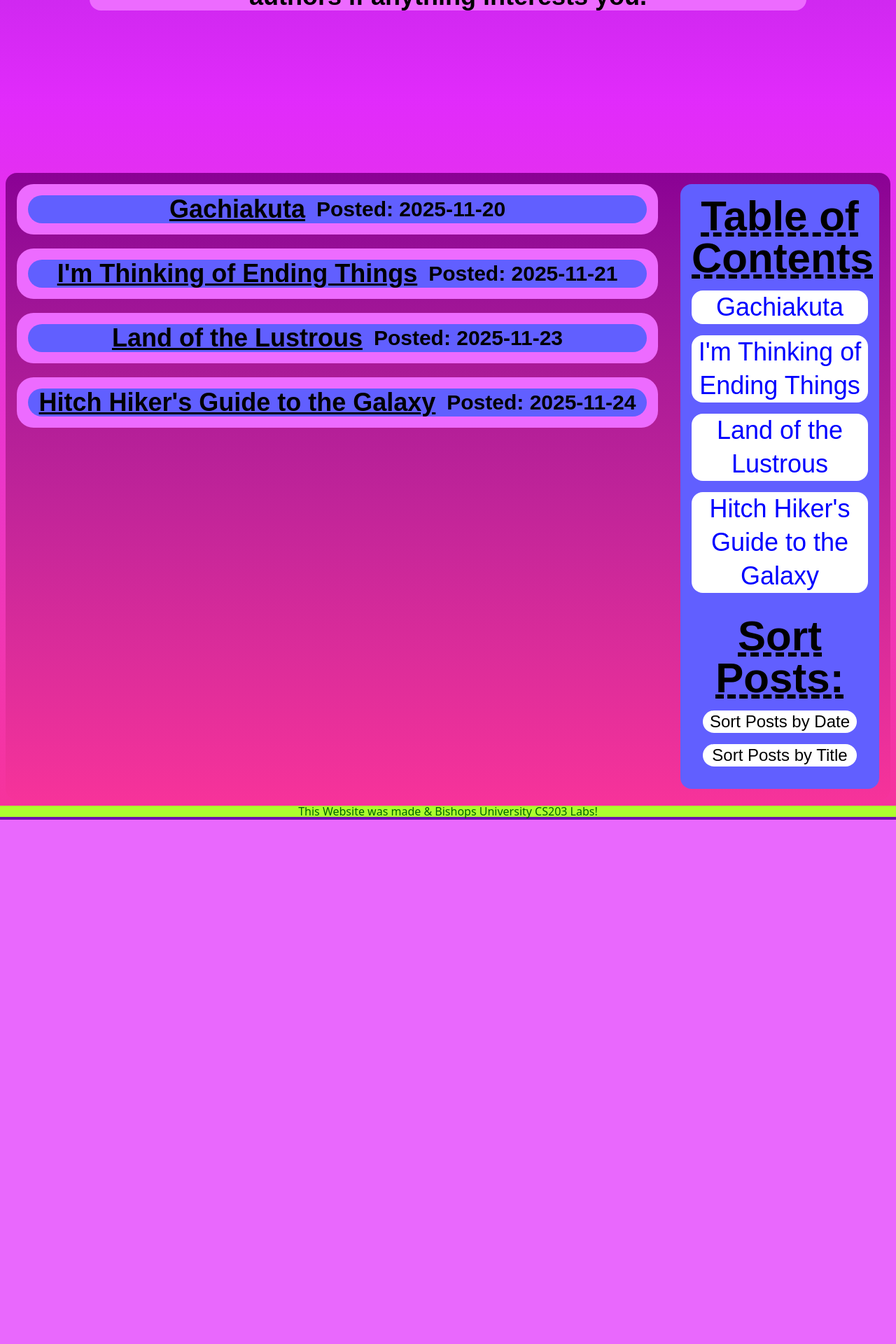
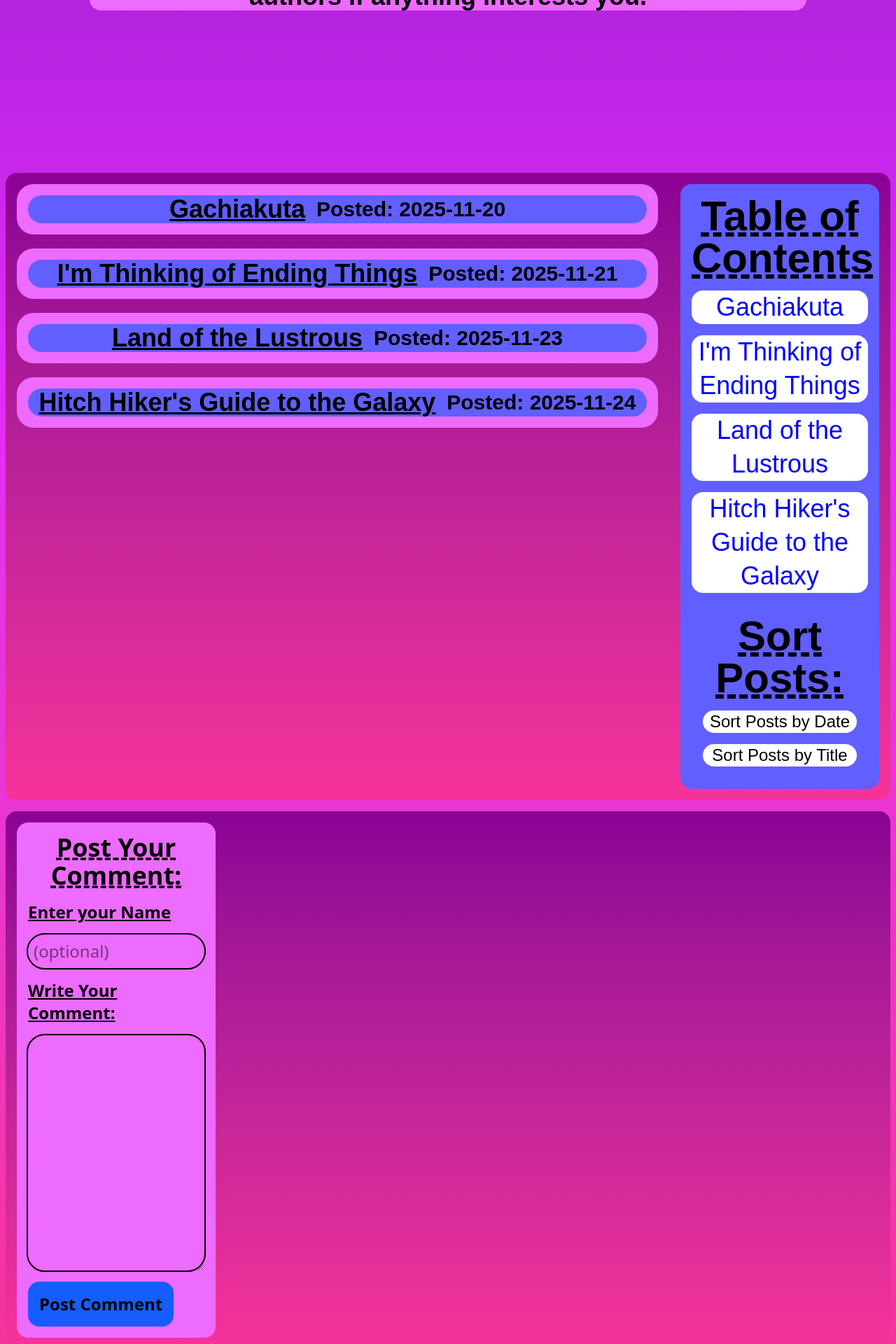
Before and after one commit to kgoudreau21/CS203, a PHP site: page /CS203/blog.php in a window 1280 px wide. Shown: the part 880-2800 px from the top of the page at 70% size. Before the commit the page ends 2051 px from the top, so only its background shows below. Run offline with PHP 8.4, Linux system fonts and the light colour scheme; some web fonts are replaced.

Commit message:
continuing Optional Part 7, created a form to add comments that sends a POST Request to blog.php

```diff
--- a/my_site/blog.php
+++ b/my_site/blog.php
@@ -257,9 +257,9 @@
 
         <!--Blog layout reference: https://www.w3schools.com/howto/howto_css_blog_layout.asp -->
         <div class="body_wrapper">
-            <!--Row Section: Contains the "Aside" and "Main" sections-->
+            <!--Row1 Section: Contains the "Aside" and "Main" sections-->
             <!--Uses flex, flex wrap, direction=(row-reverse), justify evenly for even gaps around all children-->
-            <div id="row" class="
+            <div id="row1" class="
                     flex flex-wrap flex-row-reverse justify-evenly
                     bg-gradient-to-b from-fuchsia-800 to-pink-500 rounded-2xl
                     m-2">
@@ -403,6 +403,68 @@
             </div>
         </div>
 
+        <!--Optional Part 7: comment Section-->
+        <div class="body_wrapper">
+            <!--Row2 Section: Contains the "post_comment" and "comment" sections-->
+            <!--Uses same layout as "row1" section above but mirrored-->
+            <div id="row2" class="
+                    flex flex-wrap justify-evenly
+                    bg-gradient-to-b from-fuchsia-800 to-pink-500 rounded-2xl
+                    m-2">
+                <!--post_comment Section Container-->
+                <div id="post_comment_container" class="
+                        p-4
+                        w-full lg:w-1/4
+                        flex-col items-center">
+                        <!--post_comment Section, will send POST Request containing comment to post-->
+                        <form id="post_comment" action="blog.php?page=blog.php" method="post" class="
+                                text-2xl
+                                p-4
+                                flex flex-col gap-4 content-start
+                                bg-fuchsia-400 rounded-2xl">
+                            <!--post_comment Section Title-->
+                            <legend class="
+                                    text-center
+                                    underline decoration-dashed
+                                    text-4xl font-extrabold">
+                                Post Your Comment:
+                            </legend>
+                            <label for="name" class="
+                                    text-2xl font-bold underline decoration-solid">
+                                Enter your Name
+                            </label>
+                            <!--name input is optional, if not entered then value set to "anonymous"-->
+                            <input id="name" name="name" type="text" default="anonymous" placeholder="(optional)" class="
+                                rounded-3xl outline-2
+                                hover:bg-indigo-800 hover:outline-2 hover:outline-black hover:text-white
+                                p-2">
+                            </input>
+                            <label for="comment_text" class="
+                                    text-2xl font-bold underline decoration-solid">
+                                Write Your Comment:
+                            </label>
+                            <textarea id="comment_text" name="comment_text" rows="10" required class="rounded-3xl outline-2 hover:bg-indigo-800 hover:outline-2 hover:outline-black hover:text-white p-2"></textarea>
+                            <input type="submit" id="post_comment_btn" name="post_comment_btn" value="Post Comment" class="
+                                bg-blue-600 rounded-2xl
+                                hover:bg-blue-400 hover:outline-2 hover:outline-black hover:text-white
+                                text-2xl font-bold
+                                w-min
+                                p-4">
+                            </input>
+                        </form>
+                    </aside>
+                </div>
+                <!--Comment Section-->
+                <section id="comment" class="
+                        p-4
+                        flex flex-col gap-5
+                        w-full lg:w-3/4">
+                    <!--php code for printing out all comments-->
+
+                </section>
+            </div>
+        </div>
+
         <!--Footer Section-->
         <?php
             $webpage->setFooter();
```
